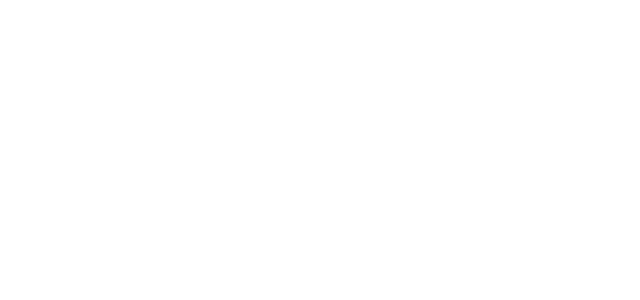
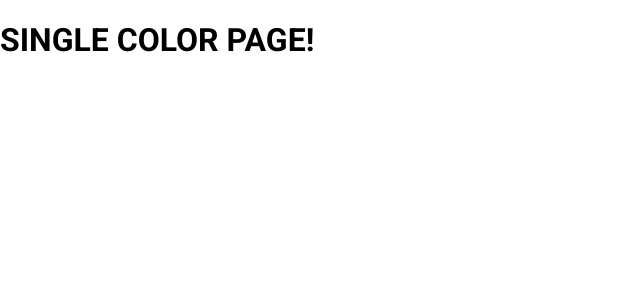
Before and after one commit to gabrielantony/Color-Palette, a React (Create React App) app: page /palette/1/1 in a window 1280 px wide. Shown: the top 300 px of the page, without its empty margins (0-640 px from the left). Built offline with nearby package versions, Linux system fonts and the light colour scheme.

Commit message:
Add Link to colorBox and route

```diff
--- a/src/App.js
+++ b/src/App.js
@@ -29,6 +29,11 @@
           />
         )}
         />
+        <Route
+        exact
+        path="/palette/:paletteId/:colorId"
+        render={() => <h1>SINGLE COLOR PAGE!</h1>}
+        />
       </Switch>
 
       // <div>
--- a/src/ColorBox.js
+++ b/src/ColorBox.js
@@ -1,5 +1,6 @@
 import React, { Component } from 'react';
 import {CopyToClipboard} from "react-copy-to-clipboard";
+import { Link } from "react-router-dom";
 import "./ColorBox.css"
 
 class ColorBox extends Component {
@@ -36,7 +37,9 @@
                     </div>
                     <button className="copy-button">Copy</button>
                 </div>
+                <Link to="/" onClock={e => e.stopPropagation()}>
                 <span class="see-more">More</span>
+                </Link>
             </div>
             </CopyToClipboard>
 
```
